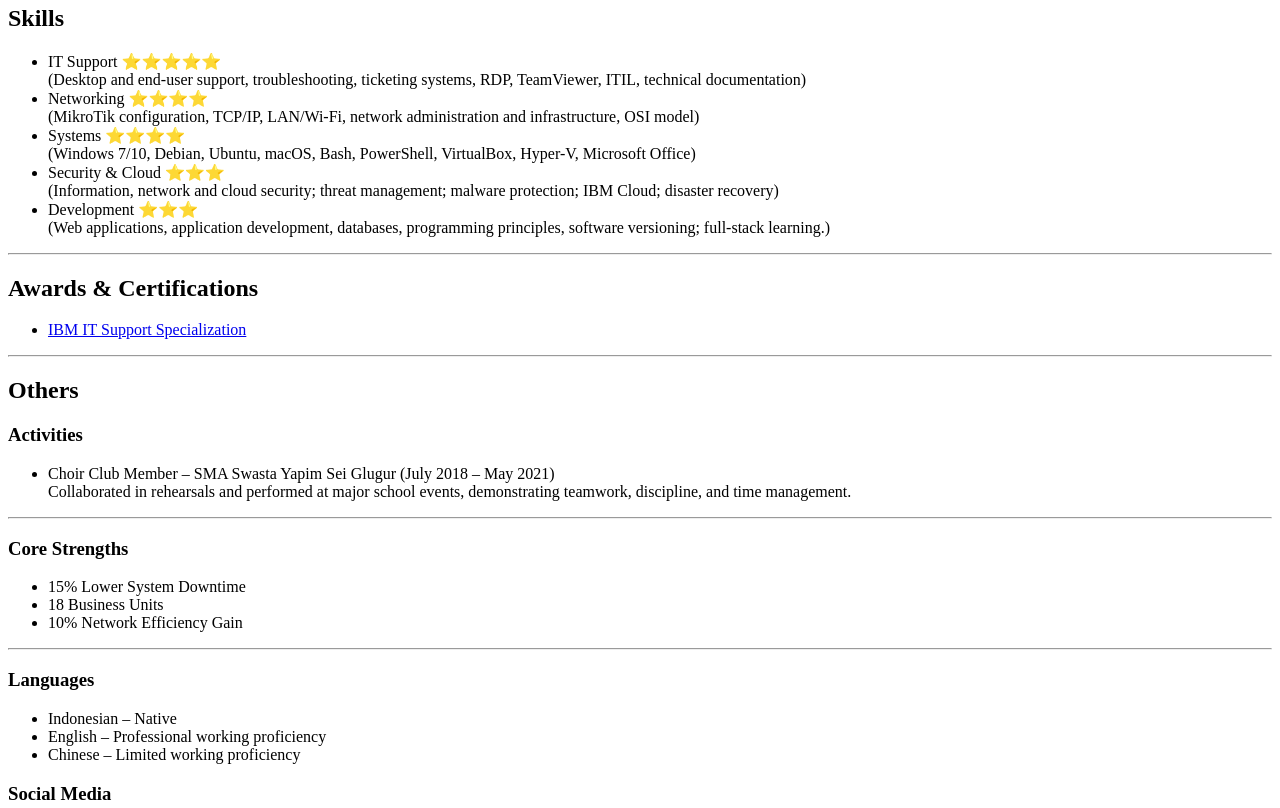
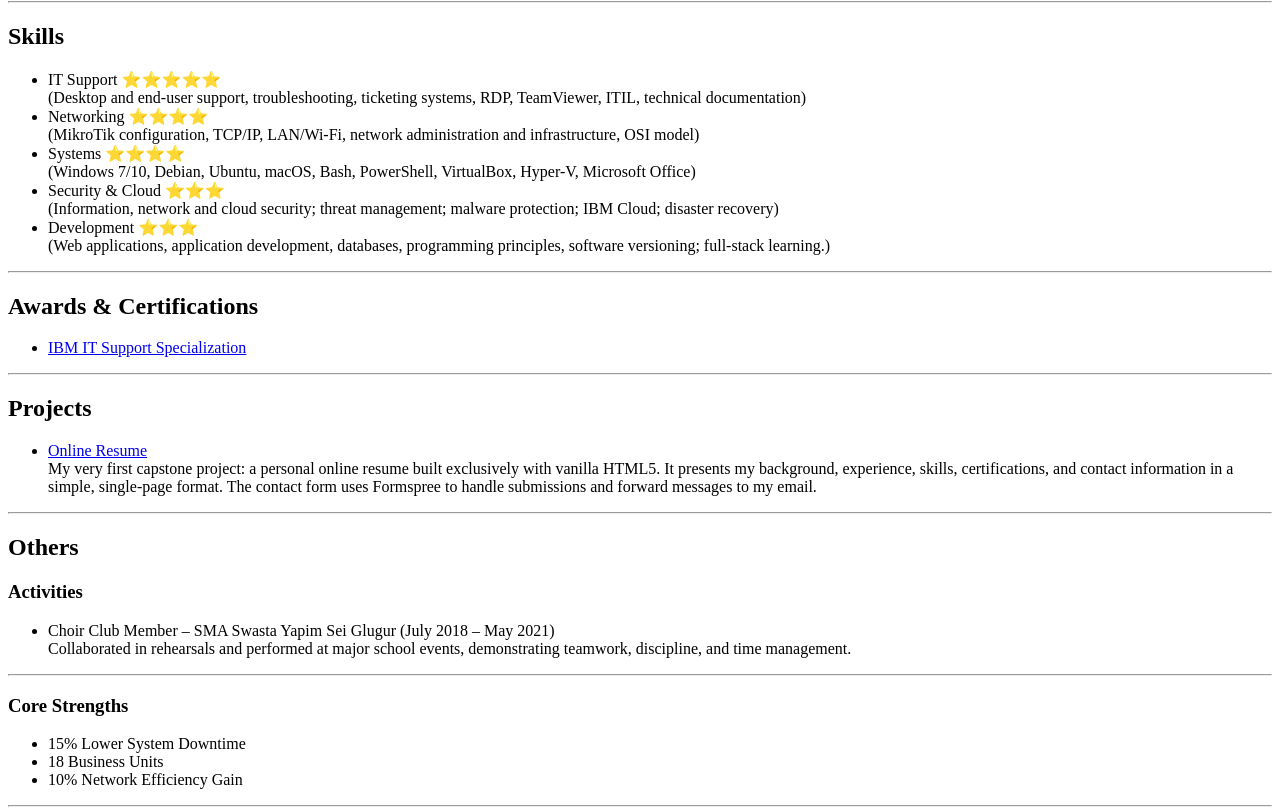
Before and after one commit to herveprba/online-resume, a plain HTML site: page index.html in a window 1280 px wide. Shown: the part 1133-1941 px from the top of the page. Drawn offline with Linux system fonts and the light colour scheme.

Commit message:
fifth commit

```diff
--- a/index.html
+++ b/index.html
@@ -16,6 +16,7 @@
                 <li><a href="#work-experiences">Work Experiences</a></li>
                 <li><a href="#skills">Skills</a></li>
                 <li><a href="#awards-&-certifications">Awards & Certifications</a></li>
+                <li><a href="#projects">Projects</a></li>
                 <li>
                     <a href="#others">Others</a>
                     <ul>
@@ -85,6 +86,13 @@
             <h2>Awards & Certifications</h2>
             <ul>
                 <li><a href="https://coursera.org/share/567e5c3b3b507da292f6d3b3bacb11c9" target="_blank" rel="noopener noreferrer">IBM IT Support Specialization</a></li>
+            </ul>
+        </section>
+        <hr>
+        <section id="projects">
+            <h2>Projects</h2>
+            <ul>
+                <li><a href="https://herveprba.github.io/online-resume/" target="_blank" rel="noopener noreferrer">Online Resume</a><br>My very first capstone project: a personal online resume built exclusively with vanilla HTML5. It presents my background, experience, skills, certifications, and contact information in a simple, single-page format. The contact form uses Formspree to handle submissions and forward messages to my email.</li>
             </ul>
         </section>
         <hr>
```
